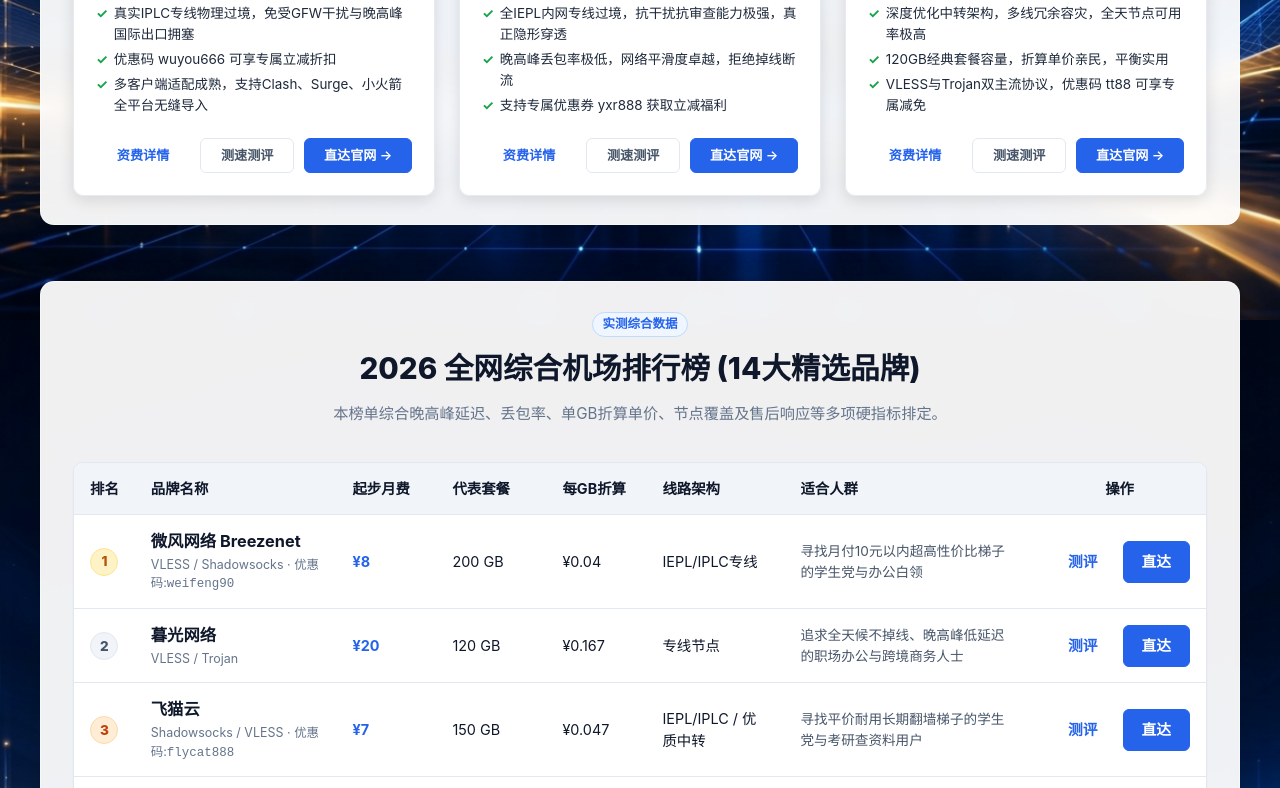
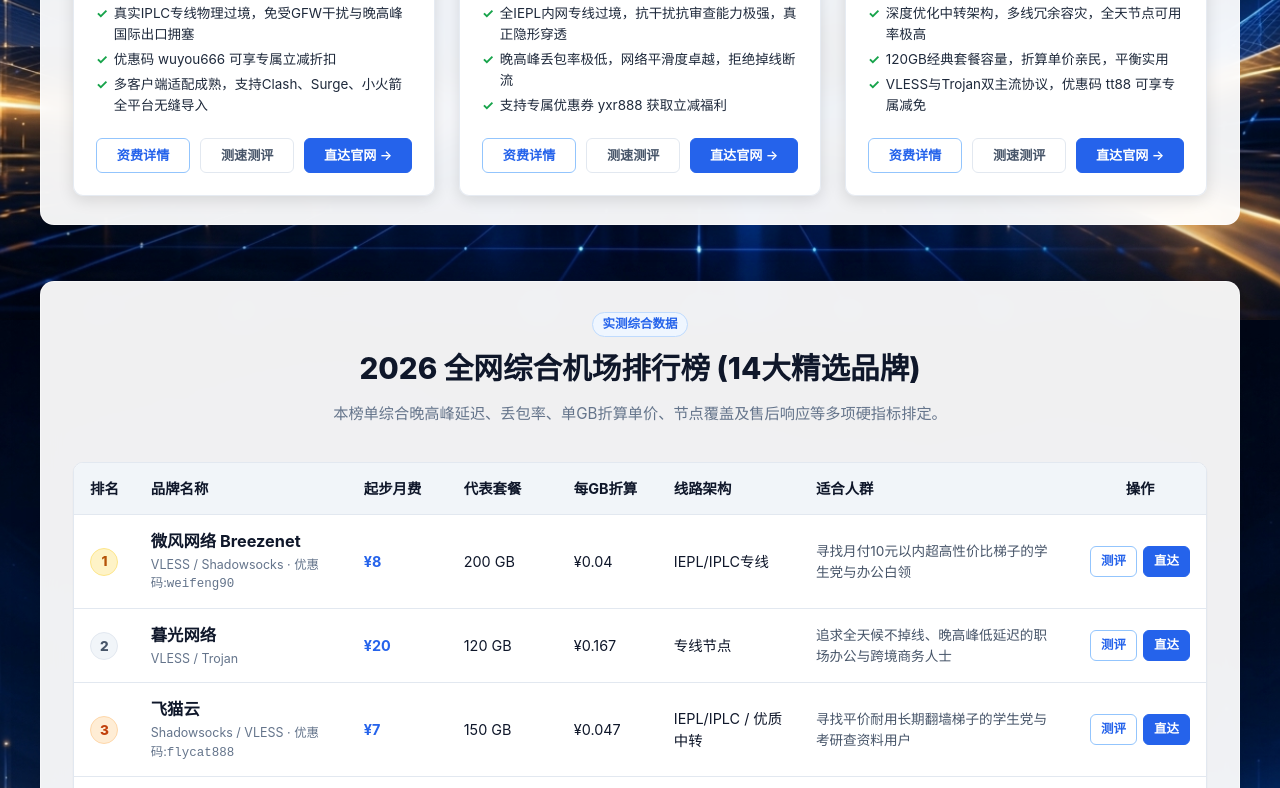
Before and after one commit to tangtang856/jichangtop.cc, an Astro site: page / in a window 1280 px wide. Shown: the part 2080-2868 px from the top of the page. Built offline with nearby package versions, Linux system fonts and the light colour scheme; Astro itself is replaced by a stand-in of ours.

Commit message:
fix: add missing .btn-outline border/hover and .btn-xs compact sizing in global.css

```diff
--- a/src/styles/global.css
+++ b/src/styles/global.css
@@ -299,6 +299,23 @@ button, input, select, textarea {
   border-color: #cbd5e1;
 }
 
+.btn-outline {
+  background-color: rgba(255, 255, 255, 0.94);
+  color: var(--primary);
+  border-color: #93c5fd;
+}
+
+.btn-outline:hover {
+  background-color: var(--primary-light);
+  color: var(--primary-hover);
+  border-color: var(--primary);
+}
+
+.btn-xs {
+  padding: 5px 10px;
+  font-size: 0.78rem;
+}
+
 .btn-sm {
   padding: 6px 12px;
   font-size: 0.82rem;
@@ -538,10 +555,6 @@ button, input, select, textarea {
     padding: 20px 16px;
     border-radius: 12px;
   }
-}
-
-.btn-outline {
-  background-color: rgba(255, 255, 255, 0.92);
 }
 
 .airport-card:hover {
```
